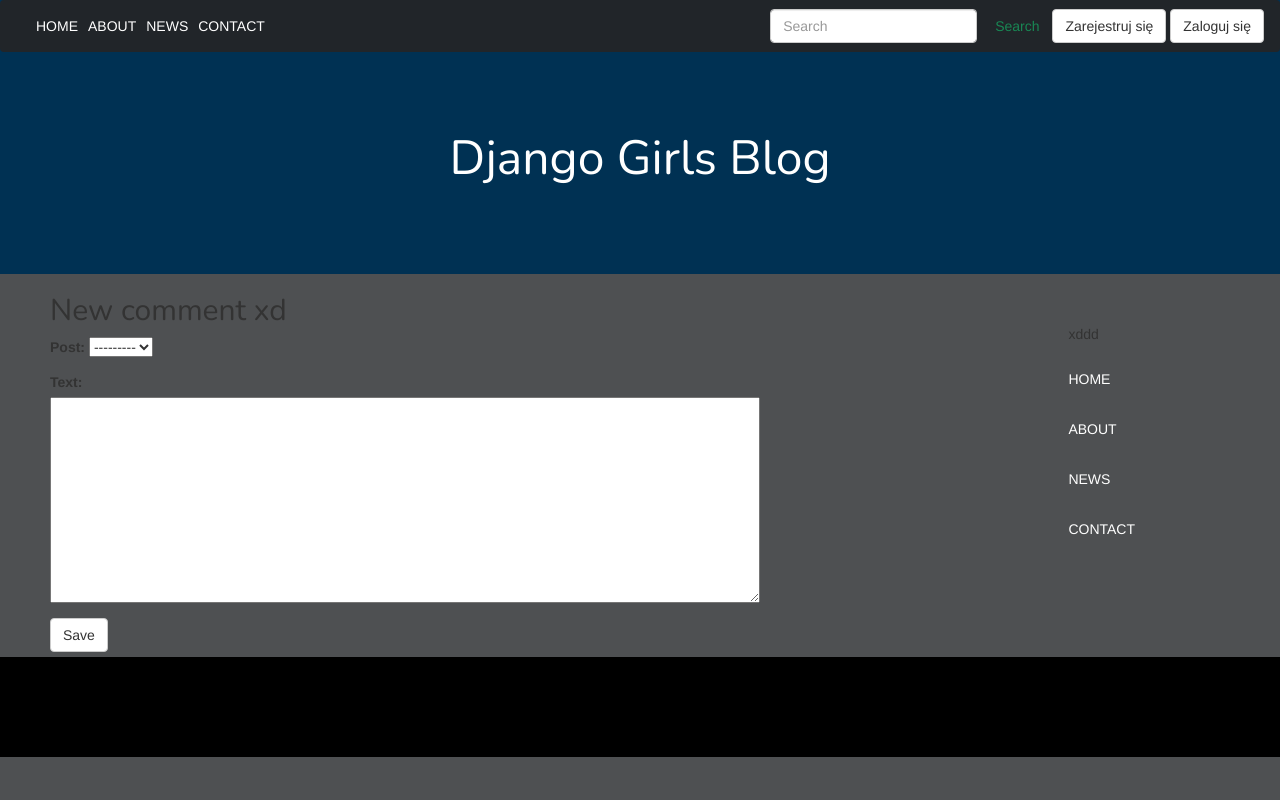
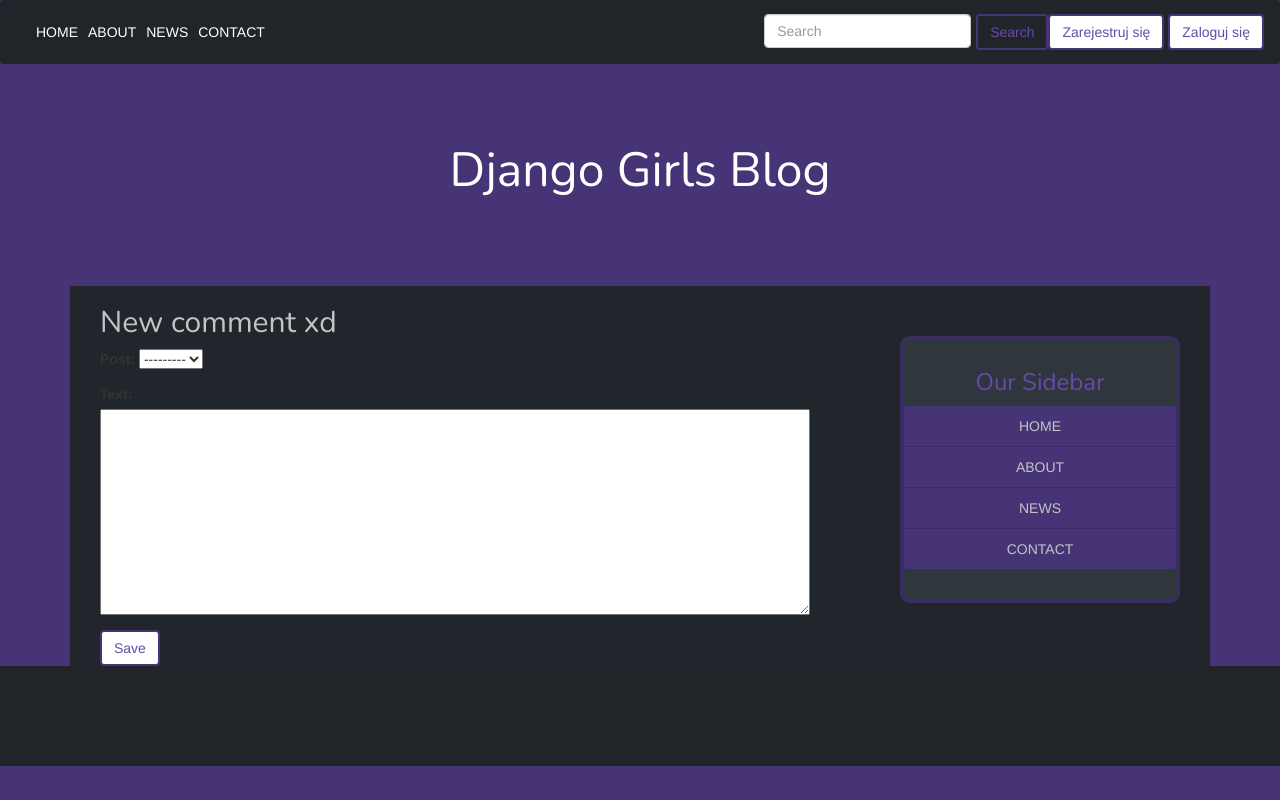
Before and after one commit to noiokej/my-first-blog, a Django app: page /post/1/comment/new/ in a window 1280 px wide. Run offline with Django 3.2, Linux system fonts and the light colour scheme; data that the repository does not hold is empty; some libraries are stand-ins or nearby versions.

Commit message:
Changed layout

```diff
--- a/blog/forms.py
+++ b/blog/forms.py
@@ -2,6 +2,7 @@
 from django import forms
 # importujemy nasz model Post
 from .models import Post, Comment
+from django.db import models
 
 
 
--- a/blog/models.py
+++ b/blog/models.py
@@ -1,5 +1,6 @@
 from django.db import models
 from django.utils import timezone
+from django import forms
 
 
 class Post(models.Model):
--- a/blog/static/blog/blog.css
+++ b/blog/static/blog/blog.css
@@ -1,10 +1,10 @@
 body
 {
-    background-color: #4e5052;
+    background-color: #463476;
 
 }
 .page-header {
-    background-color: #003153;
+    background-color: #463476;
     margin: 0px;
     border-bottom: 0px;
     text-align: center;
@@ -23,16 +23,12 @@
 }
 
 .content {
-    margin-left: 20px;
-    background-color: #4e5052;
-    display: inline-block;
+
+    background-color: #21262d;
     width: 100%;
 
 }
-.row
-{
-    display: inline-block;
-
+content container
 }
 .navbar
 {
@@ -43,17 +39,20 @@
 
 h1, h2, h3, h4 {
     font-family: 'Nunito', sans-serif;
+    color: #c4c4c4;
 }
 
 .date {
     color: #828282;
     width: 50%;
     margin: 0px;
+    font-size: 12px;
 }
 .poscik
 {
     margin-top: 10px;
     margin-bottom: 5px;
+    color: #664bab;
 }
 
 .save {
@@ -74,12 +73,14 @@
 .post {
     margin-top: 50px;
     color: #c4c4c4;
-    background-color: #656565;
+    background-color: #30363d;
     padding: 10px;
+    border: 3px solid #3c2c64 !important;
+    border-radius: 10px;
 }
 
 .post h2 a, .post h1 a:visited {
-    color: ##003153;
+    color: #664bab;
 }
 
 .pencil
@@ -98,14 +99,31 @@
 
 }
 
-.right-nav
+.content-section
 {
-    max-width: 25%;
-    float: right;
-    padding: 10px;
-    margin-top: 40px;
+    background-color: #30363d;
+    border: 3px solid #3c2c64;
+    border-radius: 10px;
+    padding: 10px 0px;
+    margin-bottom: -1px;
+    margin-top: 50px;
+    margin-left: 60px;
+    text-align: center;
+
 }
+a.list-group-item
+{
+    margin-bottom: 0px;
+    background-color: #463476;
+    border: 1px solid #3c2c64;
+    color: #c4c4c4;
 
+
+}
+h3
+{
+    color: #664bab;
+}
 .nav-link:hover
 {
     color: #777777 !important;
@@ -114,20 +132,39 @@
 .comments
 {
     padding: 20px;
-    border-radius: 15px;
-    background-color: #656565;
+    border-radius: 10px;
+    background-color: #463476;
     margin-top: 70px;
 }
 .comment
 {
-    border-radius: 15px;
-    background-color: grey;
+    border-radius: 10px;
+    background-color: #30363d;
     padding: 10px;
     margin-bottom: 10px;
+    color: #c4c4c4;
 }
 
+button.btn
+{
+    border: 2px solid #463476;
+    color: #664bab ;
+
+}
+button.btn:hover
+{
+    color: #826bbe;
+    background-color: #463476;
+    border: 1px solid #463476;
+
+}
+
+.post-form
+{
+
+}
 footer
 {
     padding: 50px;
-    background-color: black;
+    background-color: #212529;
 }
--- a/blog/templates/blog/base.html
+++ b/blog/templates/blog/base.html
@@ -66,23 +66,17 @@
                 {% endblock %}
             </div>
 
-            <div class="right-nav">
+            <div class="col-md-4 .ml-auto">
+                <div class="content-section">
+                    <h3>Our Sidebar</h3>
+                    <ul class="list-group">
+                        <a href="#" class="list-group-item list-group-item-light">HOME</a>
+                        <a href="#" class="list-group-item">ABOUT</a>
+                        <a href="#" class="list-group-item">NEWS</a>
+                        <a href="#" class="list-group-item">CONTACT</a>
+                    </ul>
 
-                <p>xddd</p>
-                <ul class="navbar-nav">
-                  <li class="nav-item">
-                    <a class="nav-link" href="#">HOME</a>
-                  </li>
-                  <li class="nav-item active">
-                    <a class="nav-link" href="#">ABOUT<span class="sr-only">(current)</span></a>
-                  </li>
-                  <li class="nav-item">
-                    <a class="nav-link" href="#">NEWS</a>
-                  </li>
-                  <li class="nav-item">
-                    <a class="nav-link" href="#">CONTACT</a>
-                  </li>
-                </ul>
+                </div>
             </div>
         </div>
 
```
Also changed, not shown: blog/templates/blog/post_detail.html (+5 -3 lines).
